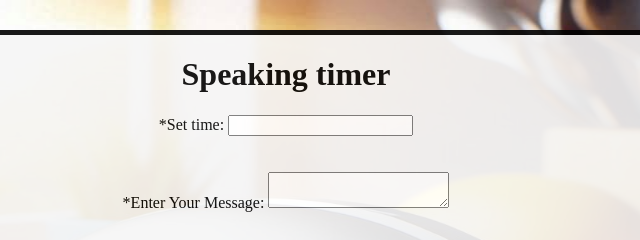
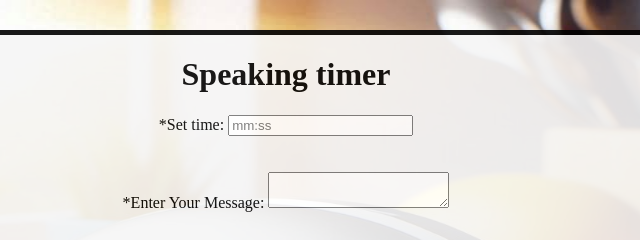
Before and after one commit to rajib3728/speakingtimer, a plain HTML site: page index.html in a window 1280 px wide. Shown: the top 240 px of the page, 354-994 px from the left. Drawn offline with Linux system fonts and the light colour scheme.

Commit message:
Update index.html

```diff
--- a/index.html
+++ b/index.html
@@ -65,7 +65,7 @@ body{
         <div class="container">
             <h1>Speaking timer</h1>
             <label>*Set time:</label>
-            <input type="text" id="tm" required>
+            <input type="text" id="tm" required placeholder="mm:ss">
             <br>
             <br>
             <br>
```
